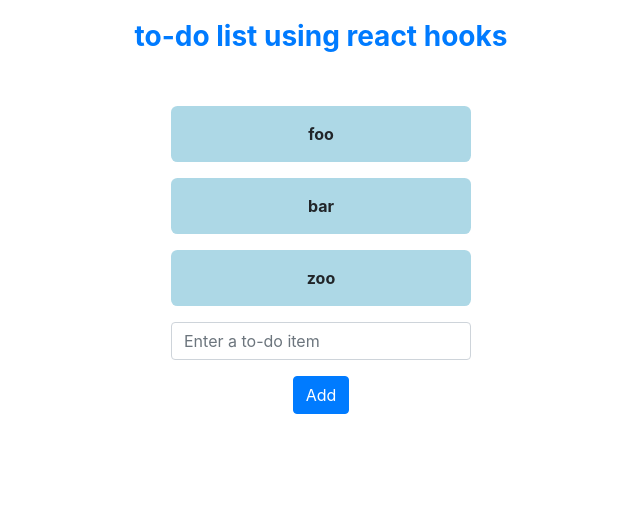
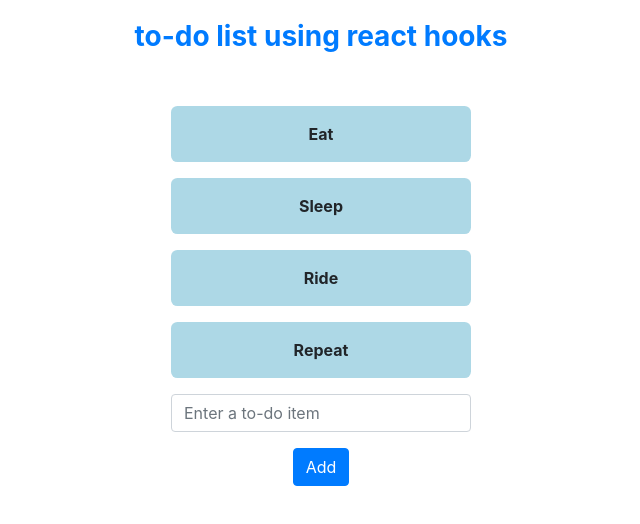
Before and after one commit to prakarsh70/to-do-list-using-react-hooks, a React (Create React App) app: page / in a window 1280 px wide. Shown: the top 524 px of the page, without its empty margins (319-959 px from the left). Built offline with nearby package versions, Linux system fonts and the light colour scheme.

Commit message:
1 file modified

```diff
--- a/src/input.js
+++ b/src/input.js
@@ -1,7 +1,7 @@
 import React, { useState } from "react";
 import "bootstrap/dist/css/bootstrap.min.css";
 const Sample = () => {
-  let [array1, setArray] = useState(["foo", "bar", "zoo"]);
+  let [array1, setArray] = useState(["Eat", "Sleep", "Ride", "Repeat"]);
   let [input, setInput] = useState("");
   let [element, setElement] = useState("");
   const handleChange = e => {
```
